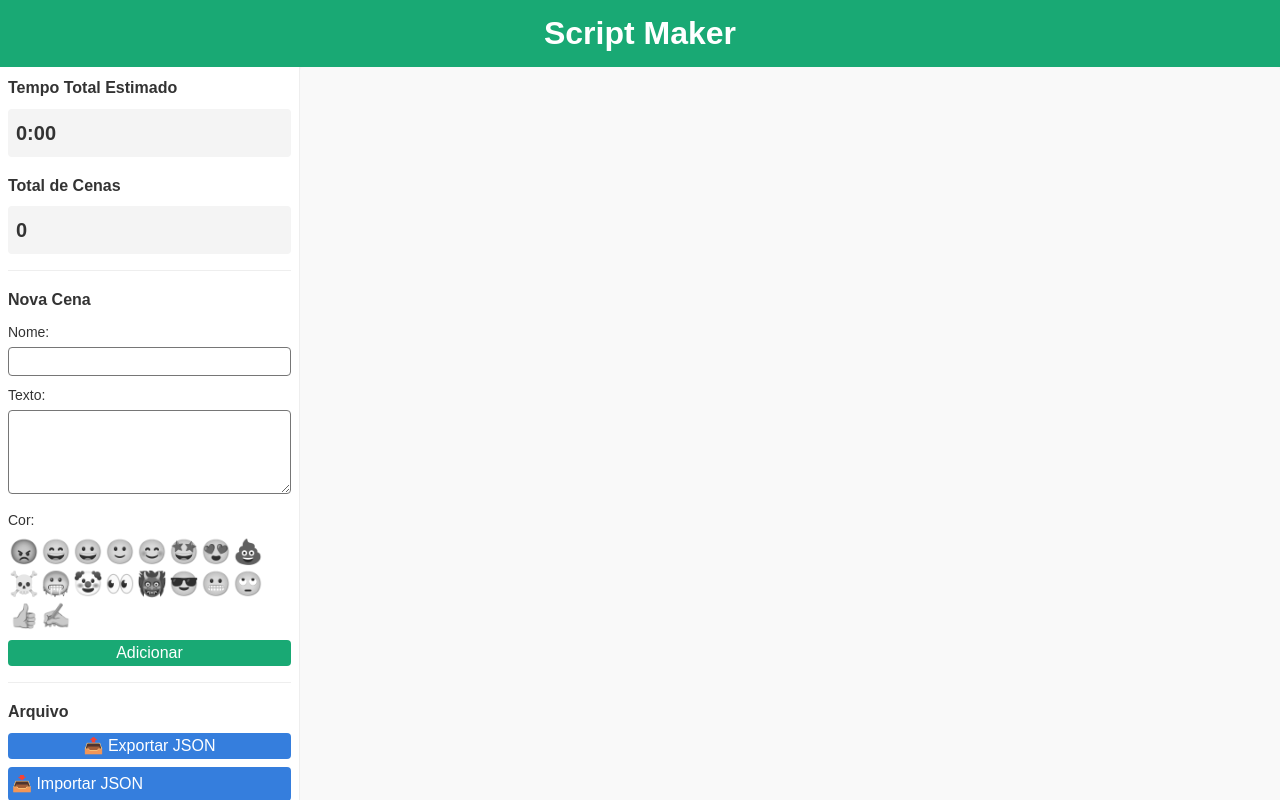
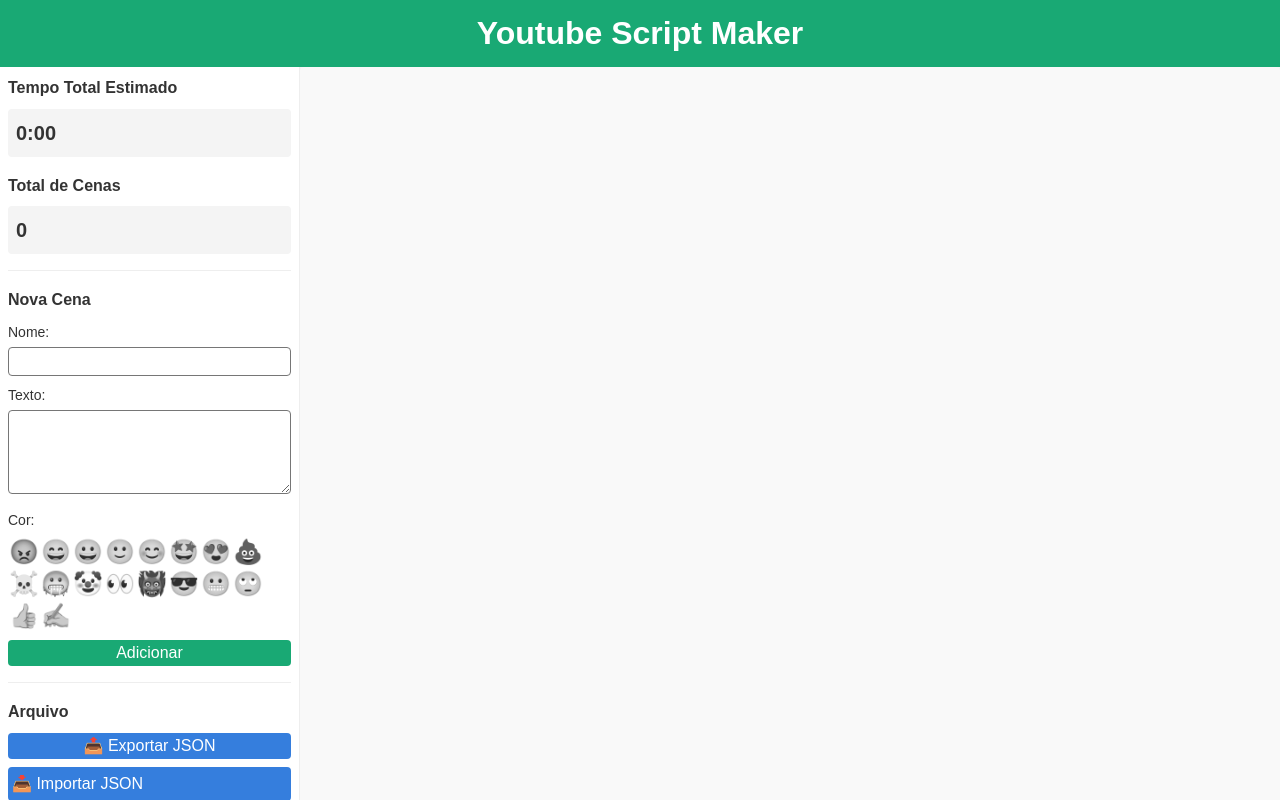
Before and after one commit to omarcelomadeira/video-script-helper, a plain HTML site: page index.html in a window 1280 px wide. Drawn offline with nearby package versions, Linux system fonts and the light colour scheme.

Commit message:
Atualiza o título e o cabeçalho da página para "Youtube Script Maker".

```diff
--- a/index.html
+++ b/index.html
@@ -3,7 +3,7 @@
 <head>
     <meta charset="UTF-8">
     <meta name="viewport" content="width=device-width, initial-scale=1.0">
-    <title>Script Maker</title>
+    <title>Youtube Script Maker</title>
     <link rel="stylesheet" href="css/styles.css">
     <link rel="stylesheet" href="https://unpkg.com/tachyons@4.12.0/css/tachyons.min.css"/>
     <style>
@@ -18,7 +18,7 @@
 </head>
 <body class="bg-near-white">
     <header class="bg-green white pa2">
-        <h1 class="ma0">Script Maker</h1>
+        <h1 class="ma0">Youtube Script Maker</h1>
     </header>
 
     <main class="flex">
```
